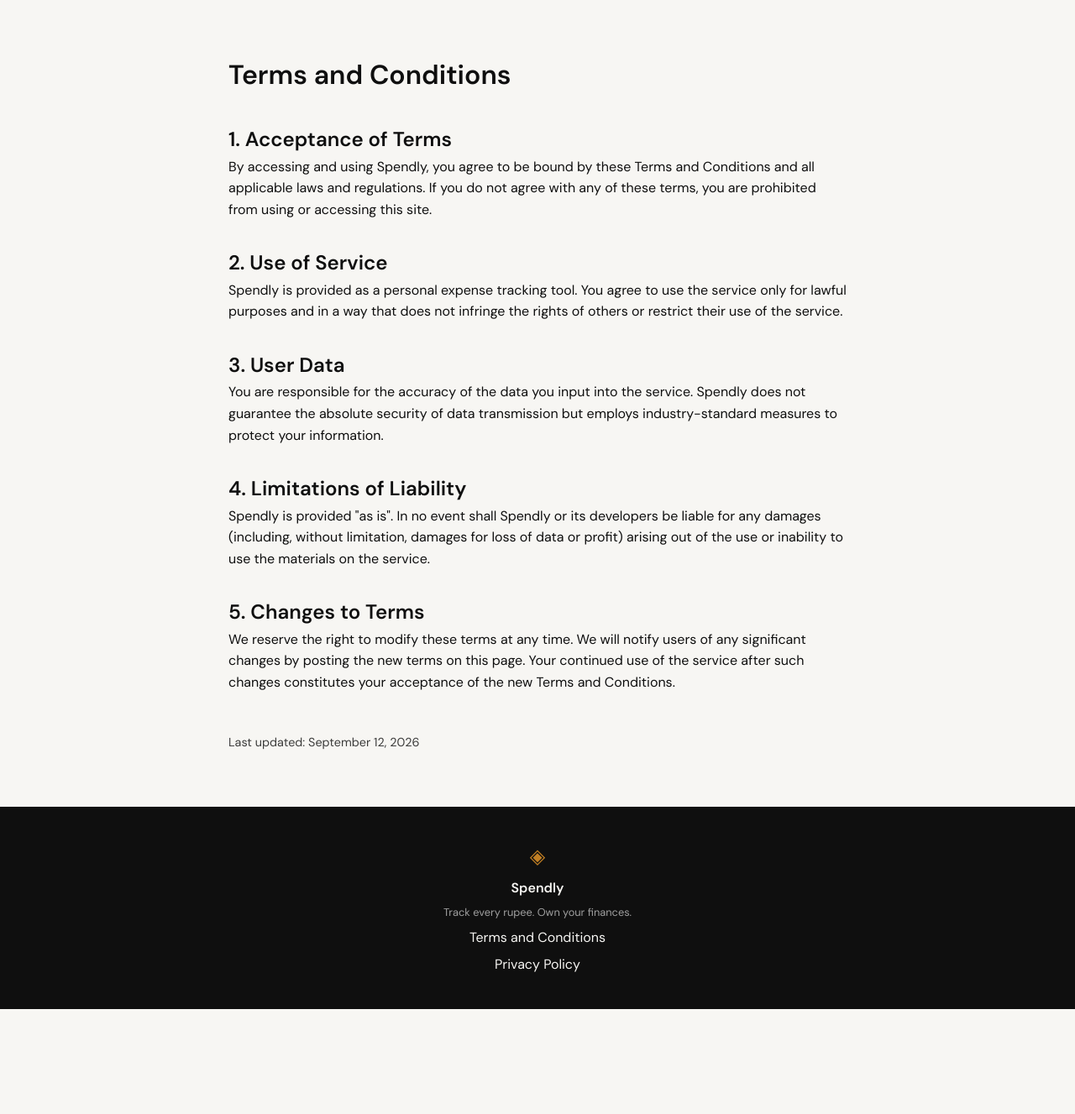
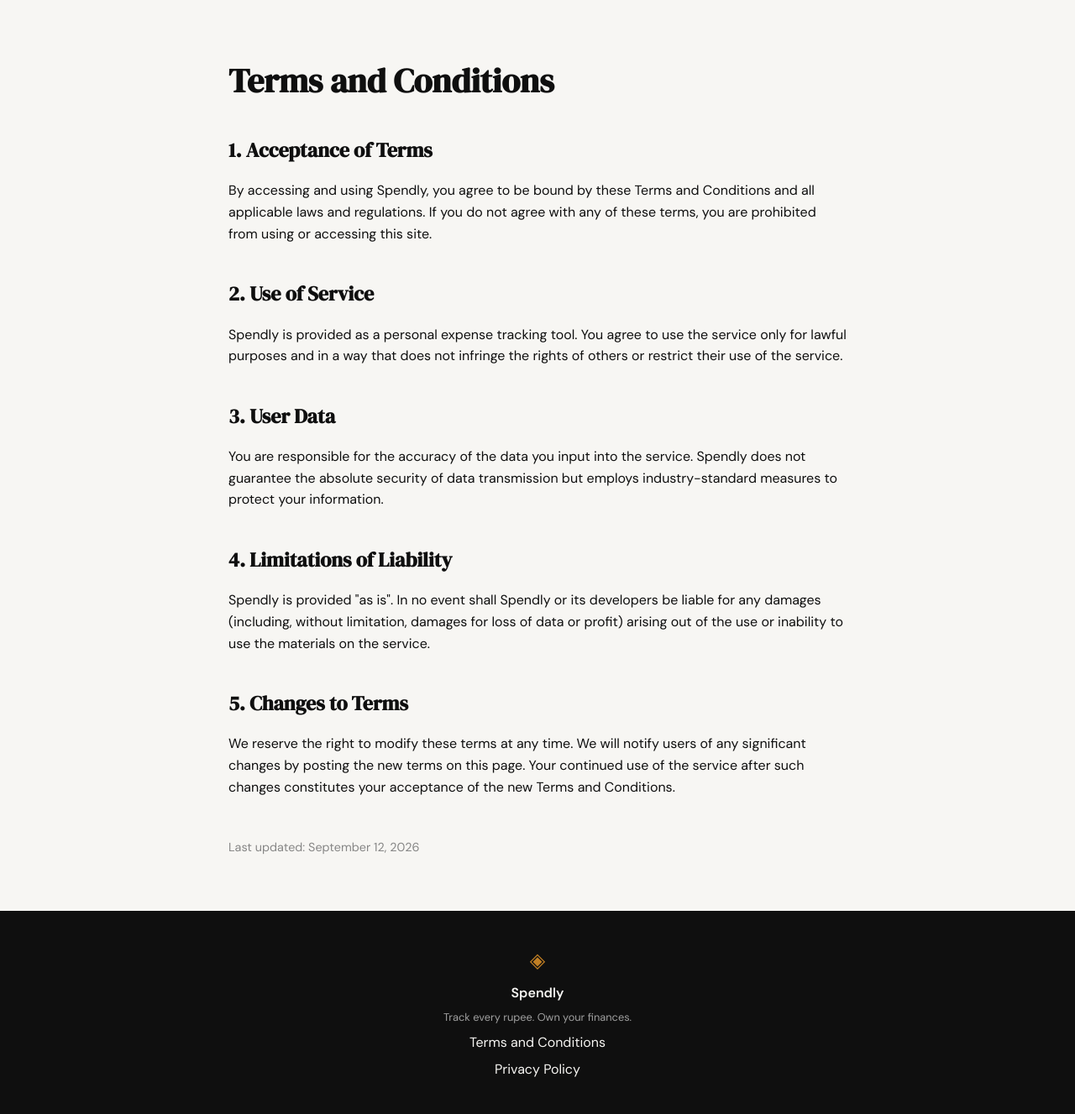
Before and after one commit to Armaan22222/spendly, a Flask app: page /terms in a window 1280 px wide. Shown: the part 61-1388 px from the top of the page at 84% size. Before the commit the page ends 1263 px from the top, so only its background shows below. Run offline with Flask 3, Linux system fonts and the light colour scheme.

Commit message:
landing: style terms and privacy pages to match theme

```diff
--- a/static/css/style.css
+++ b/static/css/style.css
@@ -508,6 +508,43 @@ a { color: inherit; text-decoration: none; }
 }
 
 /* ------------------------------------------------------------------ */
+/* Content Pages (Terms, Privacy, etc.)                                    */
+/* ------------------------------------------------------------------ */
+
+.content-page {
+    max-width: 800px;
+    margin: 4rem auto;
+    padding: 0 2rem;
+    line-height: 1.6;
+    color: var(--ink);
+}
+
+.content-title {
+    font-family: var(--font-display);
+    font-size: 2.5rem;
+    color: var(--ink);
+    margin-bottom: 2rem;
+}
+
+.content-section {
+    margin-bottom: 2.5rem;
+}
+
+.content-section h2 {
+    font-family: var(--font-display);
+    font-size: 1.5rem;
+    color: var(--ink);
+    margin-bottom: 1rem;
+}
+
+.content-footer {
+    margin-top: 3rem;
+    font-size: 0.9rem;
+    color: var(--ink-muted);
+    opacity: 0.8;
+}
+
+/* ------------------------------------------------------------------ */
 /* Responsive                                                          */
 /* ------------------------------------------------------------------ */
 
--- a/templates/terms.html
+++ b/templates/terms.html
@@ -3,34 +3,34 @@
 {% block title %}Terms and Conditions — Spendly{% endblock %}
 
 {% block content %}
-<div class="terms-container" style="max-width: 800px; margin: 4rem auto; padding: 0 2rem; line-height: 1.6; color: var(--text-main);">
-    <h1 style="margin-bottom: 2rem;">Terms and Conditions</h1>
+<div class="content-page">
+    <h1 class="content-title">Terms and Conditions</h1>
 
-    <section style="margin-bottom: 2rem;">
+    <section class="content-section">
         <h2>1. Acceptance of Terms</h2>
         <p>By accessing and using Spendly, you agree to be bound by these Terms and Conditions and all applicable laws and regulations. If you do not agree with any of these terms, you are prohibited from using or accessing this site.</p>
     </section>
 
-    <section style="margin-bottom: 2rem;">
+    <section class="content-section">
         <h2>2. Use of Service</h2>
         <p>Spendly is provided as a personal expense tracking tool. You agree to use the service only for lawful purposes and in a way that does not infringe the rights of others or restrict their use of the service.</p>
     </section>
 
-    <section style="margin-bottom: 2rem;">
+    <section class="content-section">
         <h2>3. User Data</h2>
         <p>You are responsible for the accuracy of the data you input into the service. Spendly does not guarantee the absolute security of data transmission but employs industry-standard measures to protect your information.</p>
     </section>
 
-    <section style="margin-bottom: 2rem;">
+    <section class="content-section">
         <h2>4. Limitations of Liability</h2>
         <p>Spendly is provided "as is". In no event shall Spendly or its developers be liable for any damages (including, without limitation, damages for loss of data or profit) arising out of the use or inability to use the materials on the service.</p>
     </section>
 
-    <section style="margin-bottom: 2rem;">
+    <section class="content-section">
         <h2>5. Changes to Terms</h2>
         <p>We reserve the right to modify these terms at any time. We will notify users of any significant changes by posting the new terms on this page. Your continued use of the service after such changes constitutes your acceptance of the new Terms and Conditions.</p>
     </section>
 
-    <p style="margin-top: 3rem; font-size: 0.9rem; opacity: 0.8;">Last updated: September 12, 2026</p>
+    <p class="content-footer">Last updated: September 12, 2026</p>
 </div>
 {% endblock %}
```
Also changed, not shown: templates/privacy.html (+8 -8 lines).
